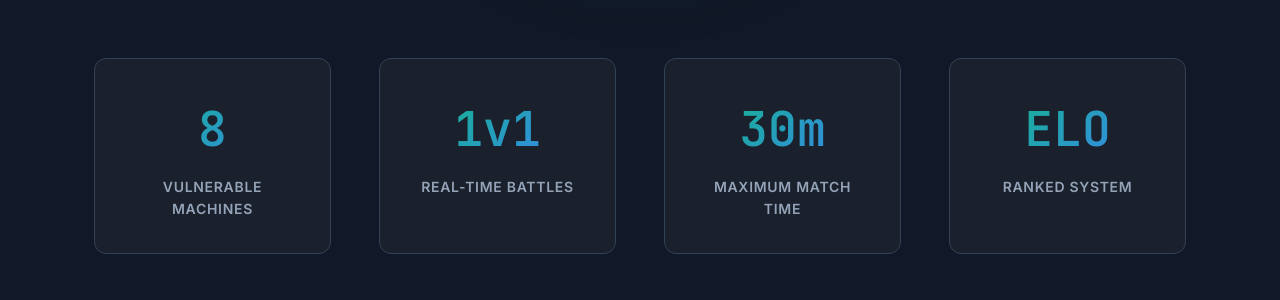
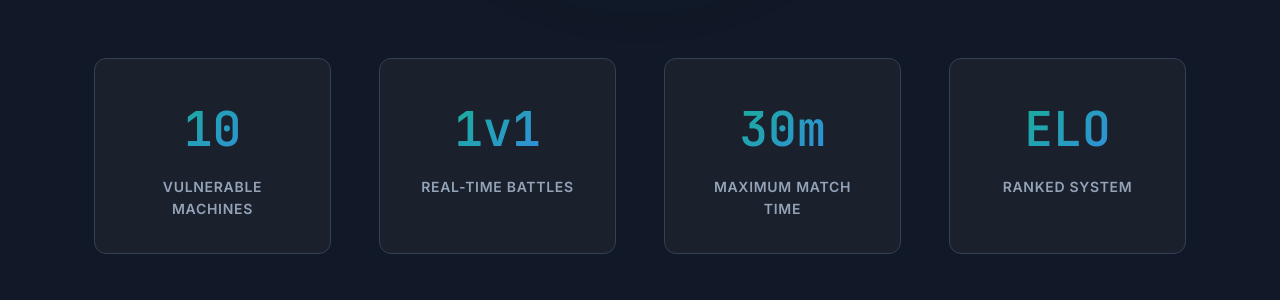
Before and after one commit to 4p0f1s/hackgrounds-website, a Jekyll site: the page built from index.html, in a window 1280 px wide and 900 px high, scrolled down 383 px. Shown: the part 163-463 px from the top of the window. Built offline with Jekyll 4.4.1, drawn with Linux system fonts in a browser that asks for light colours.

Commit message:
chore: Update vulnerable machine count from 8 to 10.

```diff
--- a/index-es.html
+++ b/index-es.html
@@ -22,7 +22,7 @@ description: La primera plataforma PvP de ciberseguridad - Batallas de hacking 1
     <div class="container">
         <div class="stats-grid">
             <div class="stat-item">
-                <div class="stat-number">8</div>
+                <div class="stat-number">10</div>
                 <div class="stat-label">Máquinas Vulnerables</div>
             </div>
             <div class="stat-item">
--- a/index.html
+++ b/index.html
@@ -22,7 +22,7 @@ description: The world's first PvP cybersecurity platform - Real-time 1v1 hackin
     <div class="container">
         <div class="stats-grid">
             <div class="stat-item">
-                <div class="stat-number">8</div>
+                <div class="stat-number">10</div>
                 <div class="stat-label">Vulnerable Machines</div>
             </div>
             <div class="stat-item">
```
